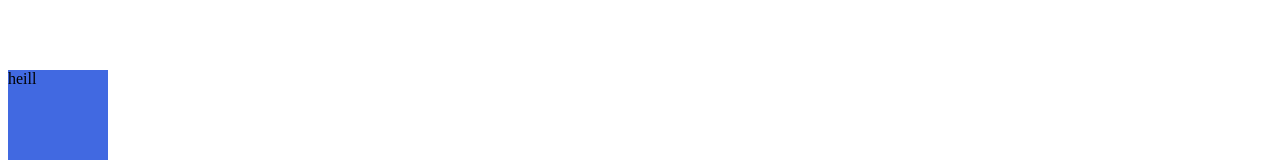
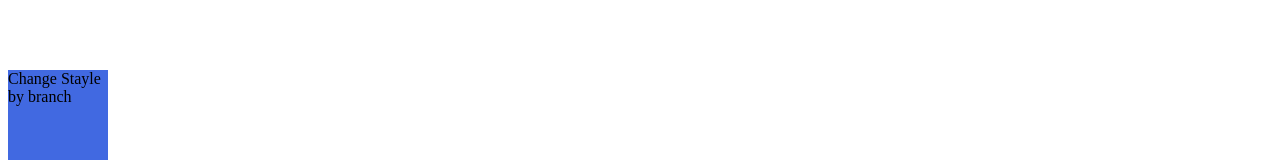
Before and after one commit to chindamrey/clone-test, a plain HTML site: page index.html in a window 1280 px wide. Shown: the part 1850-2010 px from the top of the page. Drawn offline with nearby package versions, Linux system fonts and the light colour scheme.

Commit message:
add text

```diff
--- a/index.html
+++ b/index.html
@@ -98,7 +98,7 @@
         </section>
     </main>
     <div class="aos" data-aos="flip-left">
-     <p>heill</p>
+     <p>Change Stayle by branch</p>
 
 </div>
 </body>
```
